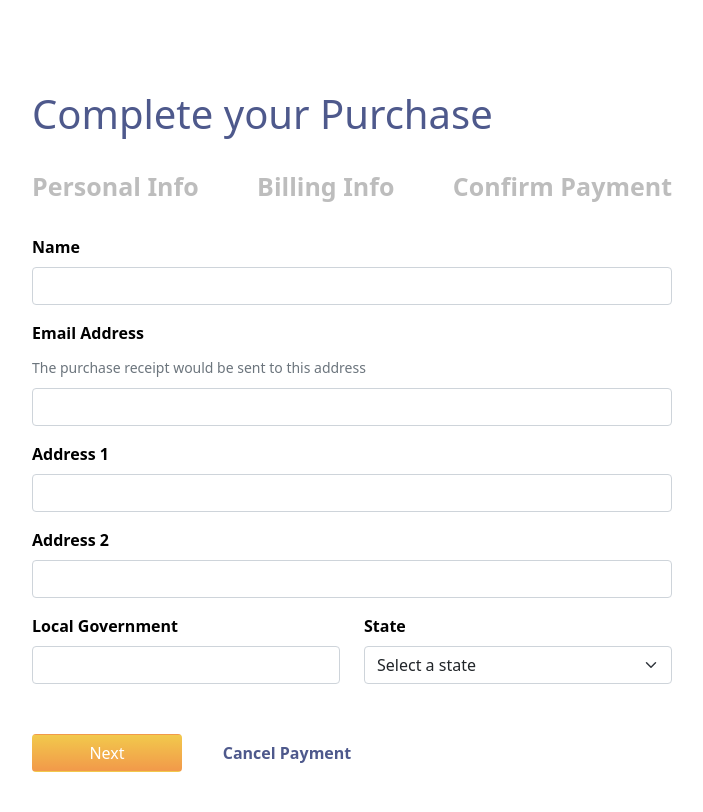
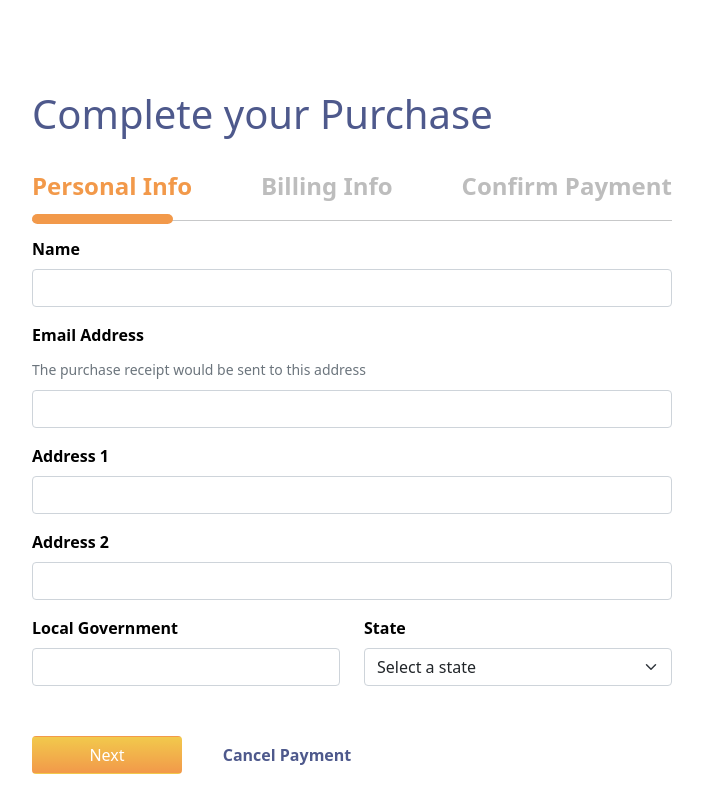
Before and after one commit to david-osas/iqube-task-one, a React (Create React App) app in the folder task-one/: page / in a window 1280 px wide. Shown: the top 812 px of the page, without its empty margins (288-991 px from the left). Built offline with nearby package versions, Linux system fonts and the light colour scheme.

Commit message:
Rename css file and add styling for tabs

```diff
--- a/task-one/src/components/App.js
+++ b/task-one/src/components/App.js
@@ -6,28 +6,29 @@ import CompletePayment from './CompletePayment';
 import ButtonGroup from './ButtonGroup';
 
 function App() {
+  let stages = ['personal', 'billing', 'payment'];
   return (
     <div className='app-container'>
       <Switch>
         <Route exact path='/'>
           <h1 className='app-heading'>Complete your Purchase</h1>
-          <Tab />
-          <Form stage='personal' />
-          <ButtonGroup stage='personal' />
+          <Tab stage={stages[0]} />
+          <Form stage={stages[0]} />
+          <ButtonGroup stage={stages[0]} />
         </Route>
 
         <Route exact path='/billing'>
           <h1 className='app-heading'>Complete your Purchase</h1>
-          <Tab />
-          <Form stage='billing' />
-          <ButtonGroup stage='billing'/>
+          <Tab stage={stages[1]} />
+          <Form stage={stages[1]} />
+          <ButtonGroup stage={stages[1]}/>
         </Route>
 
         <Route exact path='/payment'>
           <h1 className='app-heading'>Complete your Purchase</h1>
-          <Tab />
+          <Tab stage={stages[2]} />
           <ConfirmPayment />
-          <ButtonGroup stage='payment'/>
+          <ButtonGroup stage={stages[2]}/>
         </Route>
 
         <Route exact path='/complete'>
--- a/task-one/src/components/Tab.js
+++ b/task-one/src/components/Tab.js
@@ -1,11 +1,35 @@
+import tabBar from '../bar.svg';
 
-function Tab(){
+function Tab({stage}){
+  let tabsColor = {personal: '', billing: '', payment: ''};
+  tabsColor[stage] = 'tab-color';
+  let barPosition = '';
+  switch(stage){
+    case 'personal':
+    barPosition = 'tab-bar-start';
+    break;
+
+    case 'billing':
+    barPosition = 'tab-bar-center';
+    break;
+
+    case 'payment':
+    barPosition = 'tab-bar-end';
+    break;
+
+    default:
+    barPosition = 'tab-bar-start';
+  }
 
   return(
-    <div className='app-tab'>
-      <span to='/' className='tab-link' >Personal Info</span>
-      <span to='/billing' className='tab-link' >Billing Info</span>
-      <span to='/payment' className='tab-link' >Confirm Payment</span>
+    <div>
+      <div className='app-tab'>
+        <span className={`tab-link ${tabsColor.personal}`} >Personal Info</span>
+        <span className={`tab-link ${tabsColor.billing}`} >Billing Info</span>
+        <span className={`tab-link ${tabsColor.payment}`} >Confirm Payment</span>
+      </div>
+      <img src={tabBar} alt='tab bar' className={`tab-bar ${barPosition}`} />
+      <hr />
     </div>
   );
 }
--- a/task-one/src/general.css
+++ b/task-one/src/index.css
@@ -4,16 +4,34 @@
 .app-heading{
   color: #4E598C;
 }
+
+.tab-bar{
+  position: absolute;
+  z-index: 1;
+  width: 11%;
+}
+.tab-bar-start{
+  left: 25%;
+}
+.tab-bar-center{
+  left: 43%;
+}
+.tab-bar-end{
+  right: 25%;
+}
+.tab-color{
+  color: #F2994A !important;
+}
 .app-tab{
   display: flex;
   justify-content: space-between;
   margin-top: 30px;
-  margin-bottom: 30px;
+  margin-bottom: 10px;
 }
 .tab-link{
   color: #BDBDBD;
-  font-weight: 600;
-  font-size: 25px;
+  font-weight: 700;
+  font-size: 24px;
 }
 .app-btn-group{
   margin-top: 50px;
--- a/task-one/src/index.js
+++ b/task-one/src/index.js
@@ -1,7 +1,7 @@
 import React from 'react';
 import ReactDOM from 'react-dom';
 import {BrowserRouter} from 'react-router-dom';
-import './general.css';
+import './index.css';
 import App from './components/App';
 
 ReactDOM.render(
```
Also changed, not shown: task-one/src/bar.svg (added), 1 other file (tests, documents, lock files or other folders).
